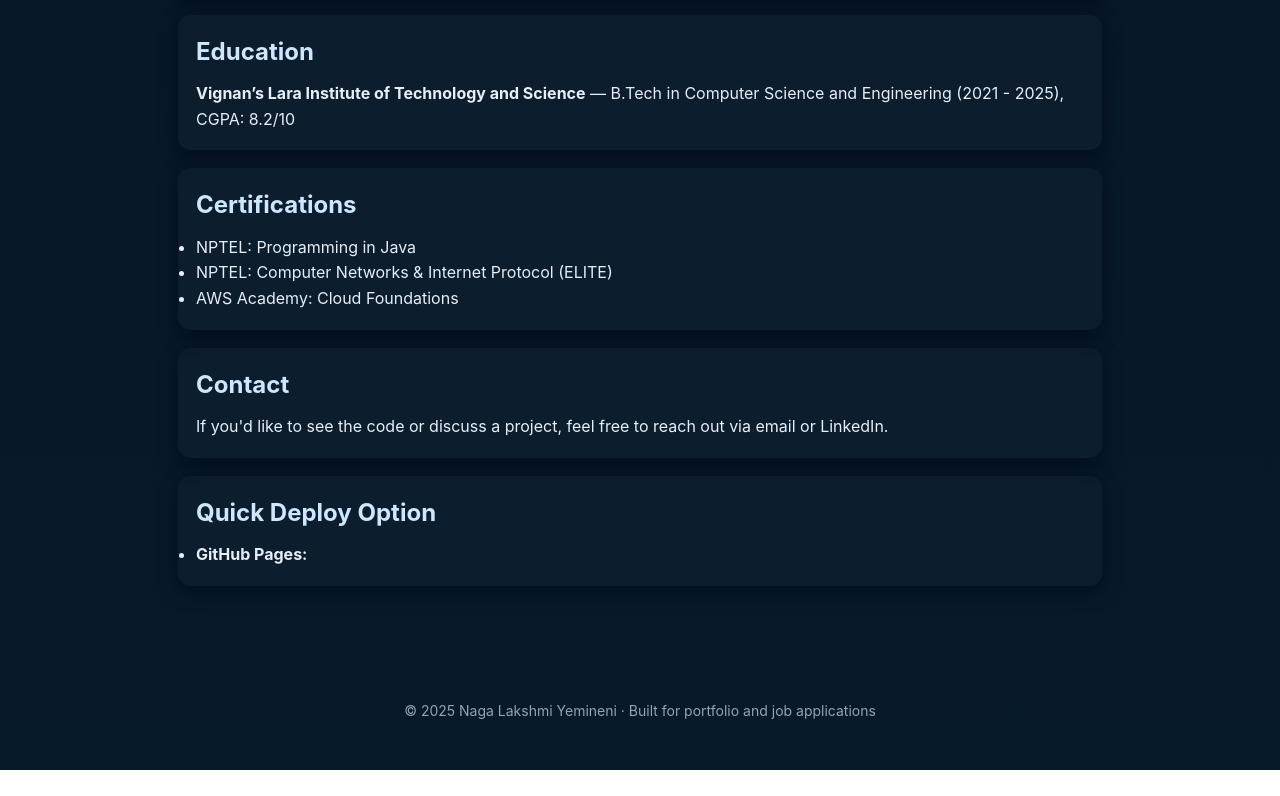
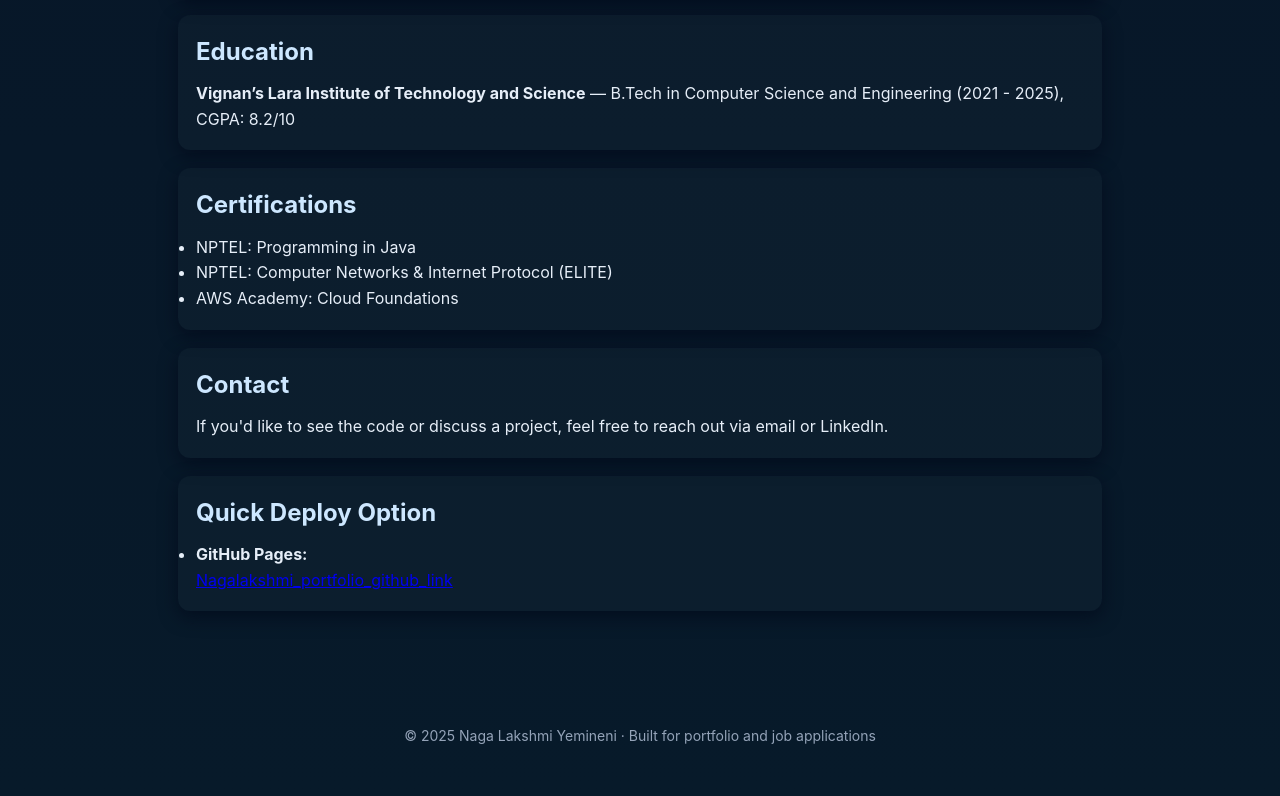
Before and after one commit to YNlakshmi/Portfolio, a plain HTML site: page nagalakshmi_portfolio_site/index.html in a window 1280 px wide. Shown: the part 1134-1930 px from the top of the page. Before the commit the page ends 1904 px from the top, so only its background shows below. Drawn offline with Linux system fonts and the light colour scheme.

Commit message:
Update index.html

```diff
--- a/nagalakshmi_portfolio_site/index.html
+++ b/nagalakshmi_portfolio_site/index.html
@@ -76,7 +76,7 @@
       <h2>Quick Deploy Option</h2>
       <ul>
         <li><strong>GitHub Pages:</strong></li>
-        <a href="https://ynlakshmi.github.io/Portfolio/nagalakshmi_portfolio_site/index.html"></a>
+        <a href="https://ynlakshmi.github.io/Portfolio/nagalakshmi_portfolio_site/index.html">Nagalakshmi_portfolio_github_link</a>
       </ul>
     </section>
   </main>
```
